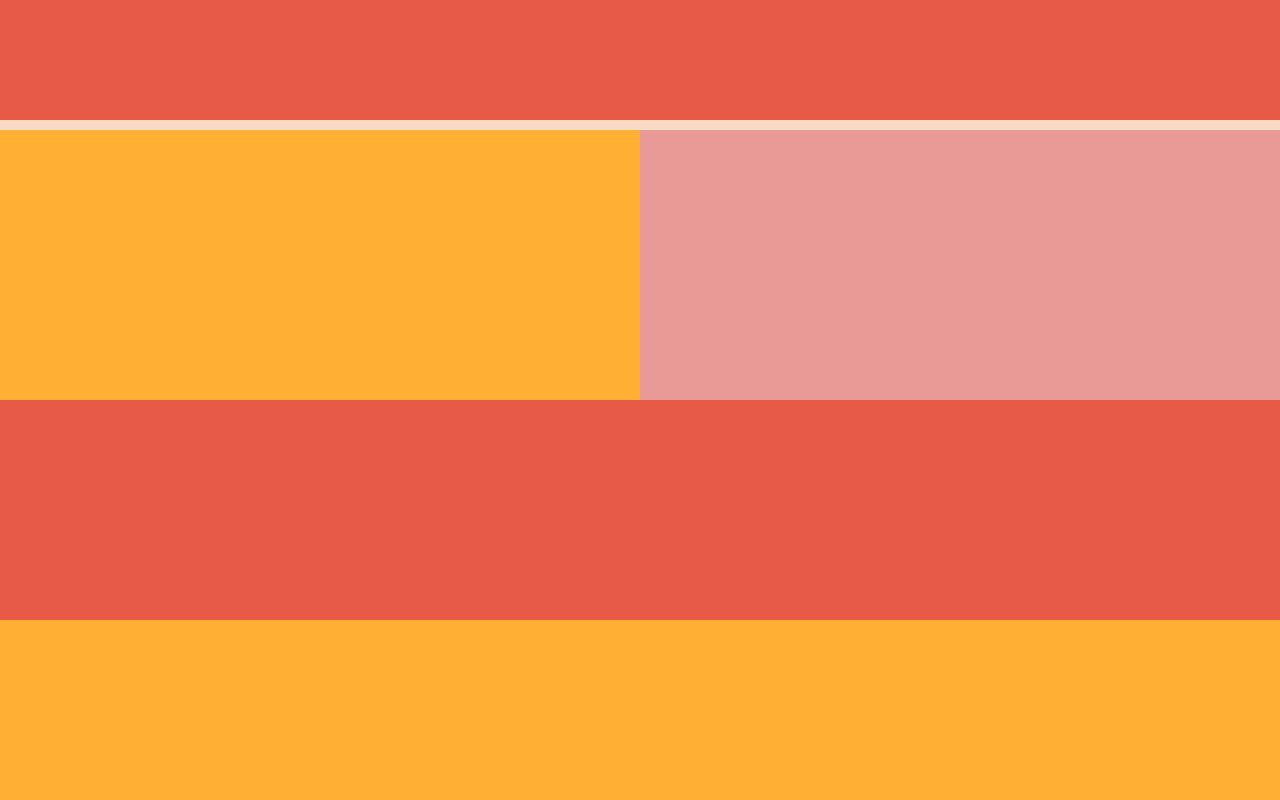
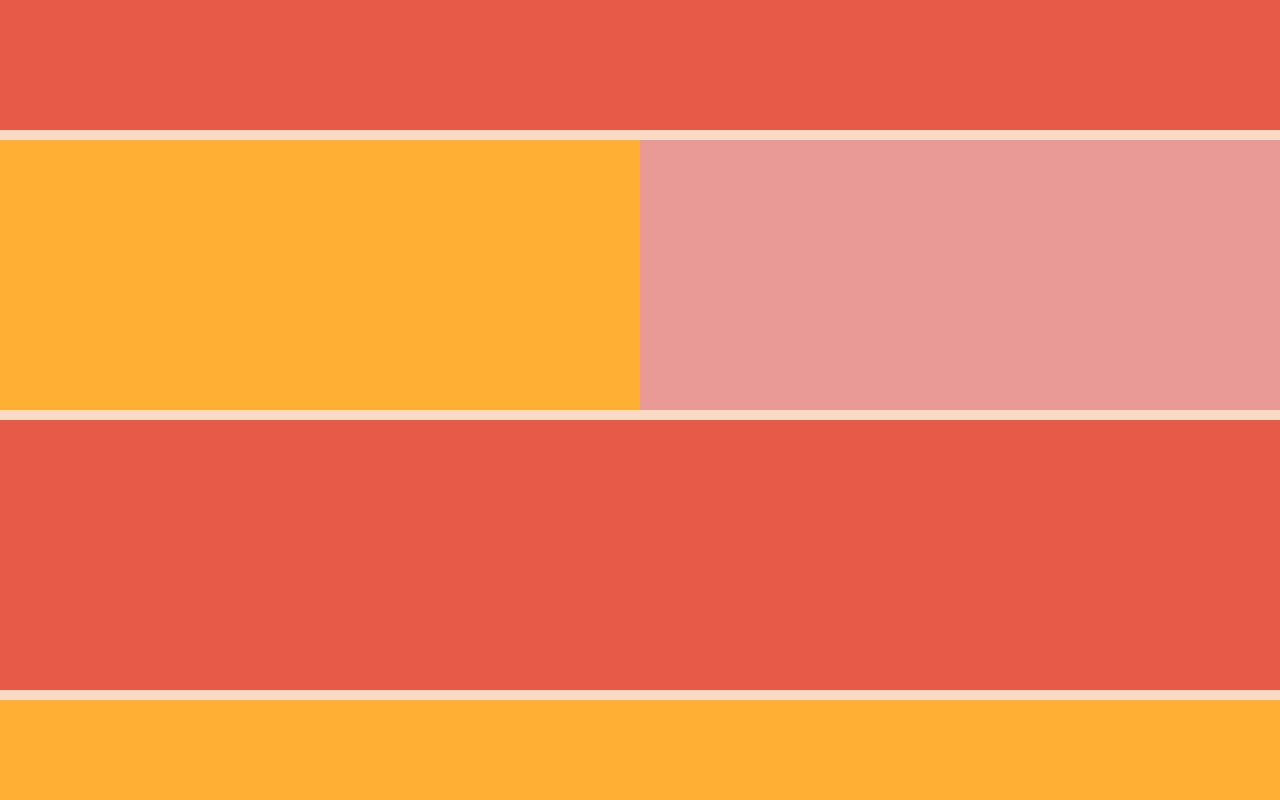
Before and after one commit to mlmelber/art300_5screenshots, a plain HTML site: page index.html in a window 1280 px wide. Shown: the part 1240-2040 px from the top of the page. Drawn offline with Linux system fonts and the light colour scheme.

Commit message:
Update style.css
completed starbucks style css

```diff
--- a/style.css
+++ b/style.css
@@ -35,6 +35,7 @@ body {
   .content_ohhello {
     height: 500px;
     background-color: #EA9A96;
+    margin-top: 10px;
 }
 
 
@@ -46,9 +47,9 @@ body {
 
 .community {
     margin-top: 10px;
-    padding: 0;
+    margin-bottom: 10px;
     width: 100vw;
-    height: 220px;
+    height: 270px;
 
     display: grid;
     grid-template-columns: 1fr 1fr;
@@ -58,21 +59,25 @@ body {
   .community_pics {
     height: 270px;
     background-color: #FFB034;
+    margin-bottom: 10px;
 }
 
   .community_info {
     height: 270px;
     background-color: #EA9A96;
+    margin-bottom: 10px;
 }
 
   .craving {
     height: 270px;
     background-color: #E75A48;
+    margin-top: 10px;
 }
 
   .about_us {
     height: 250px;
     background-color: #FFB034;
+    margin-top: 10px;
 }
 
   .footer {
```
